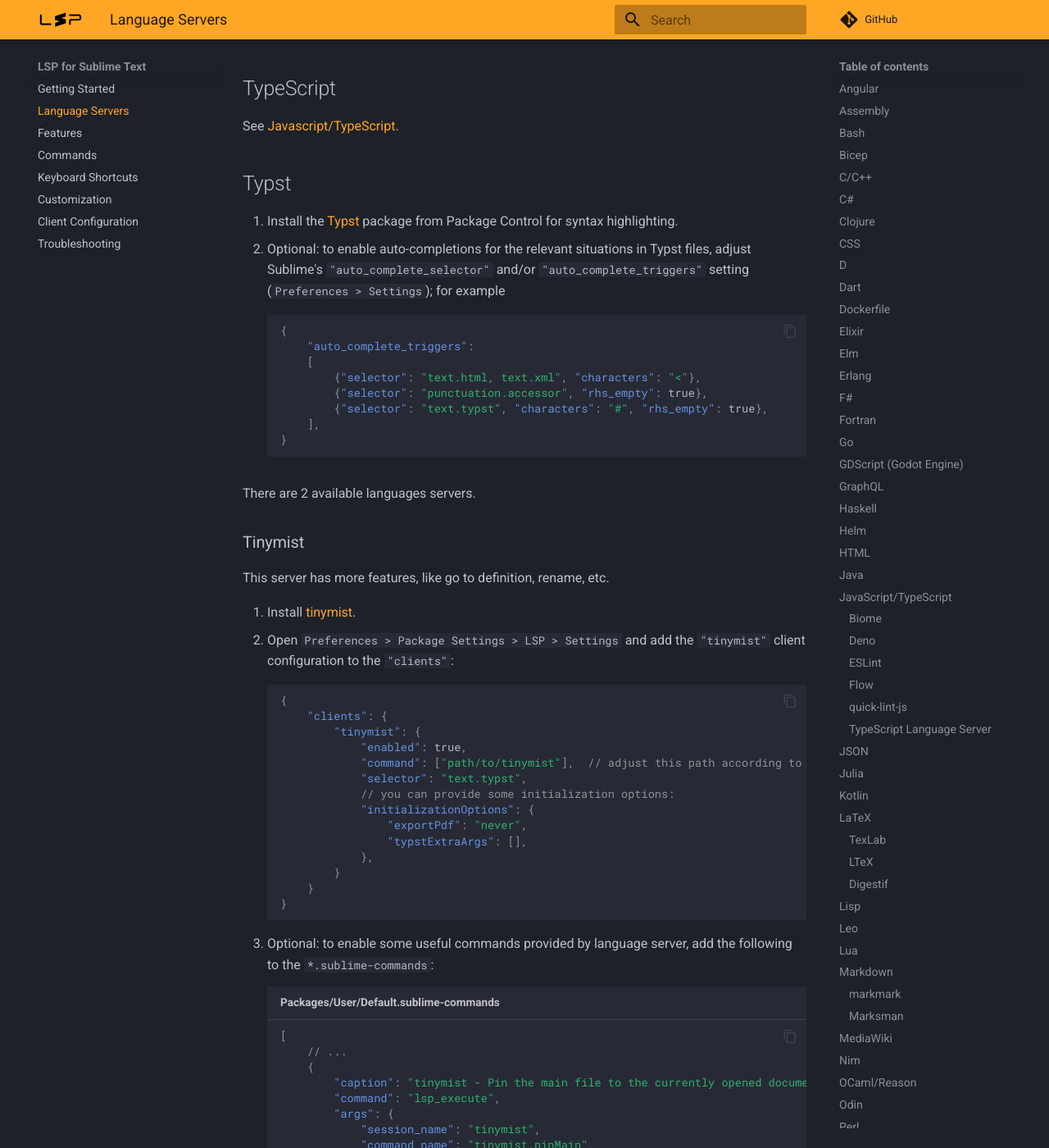
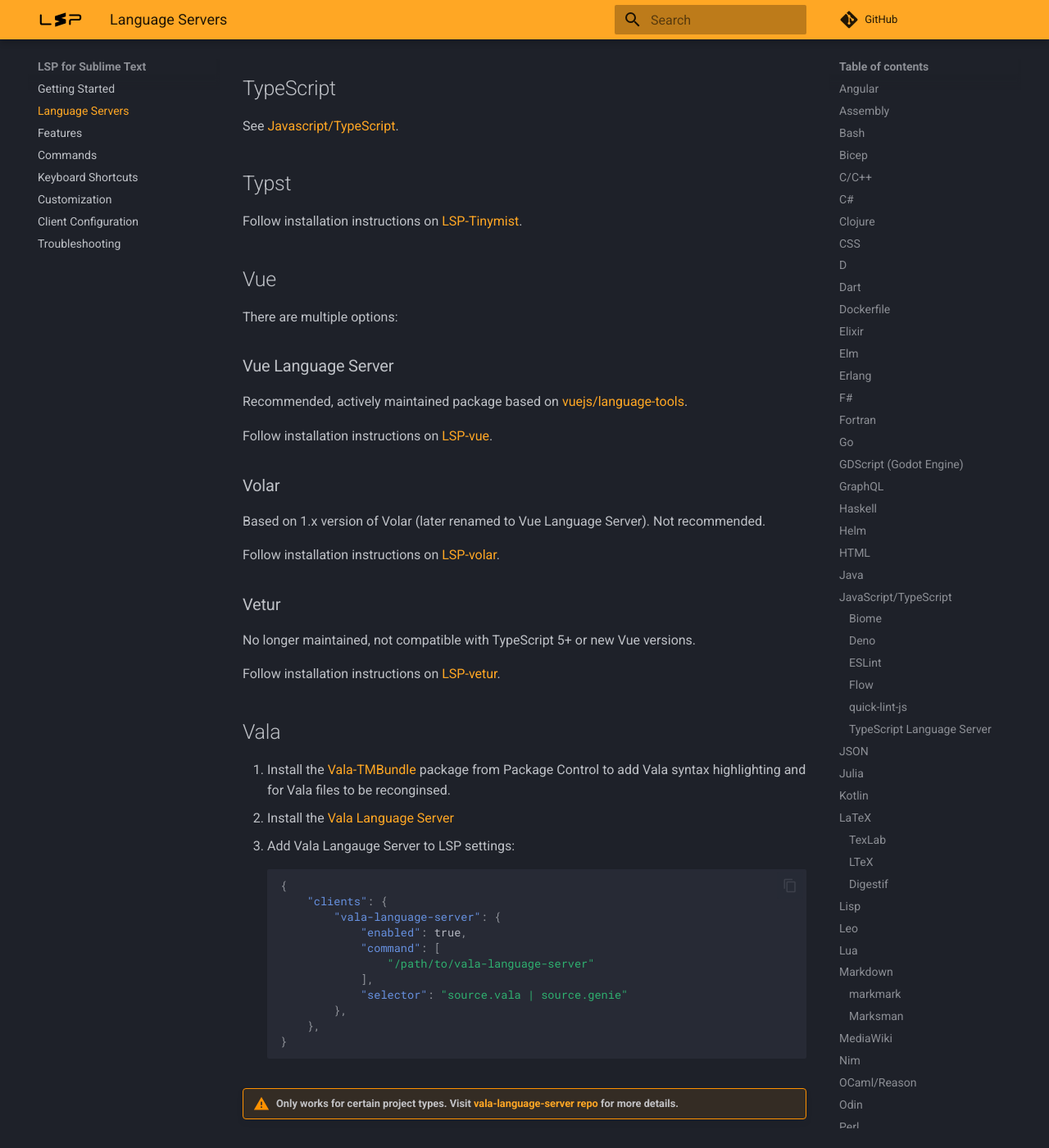
Before and after one commit to sublimelsp/LSP, an MkDocs documentation site: the page built from docs/src/language_servers.md, in a window 1280 px wide and 1400 px high, scrolled down 21922 px. Shown: the whole window at 82% size. Built offline with MkDocs 1.6.1 and Material for MkDocs 9.7.7, drawn with Linux system fonts in a browser that asks for light colours; comment, search, counter and statistics services are not loaded; some of the changed text lies outside the part shown.

Commit message:
Docs: update instructions for Typst

````diff
--- a/docs/src/language_servers.md
+++ b/docs/src/language_servers.md
@@ -917,116 +917,7 @@
 
 ## Typst
 
-1. Install the [Typst](https://packagecontrol.io/packages/Typst) package from Package Control for syntax highlighting.
-2. Optional: to enable auto-completions for the relevant situations in Typst files, adjust Sublime's `"auto_complete_selector"` and/or `"auto_complete_triggers"` setting (`Preferences > Settings`); for example
-
-    ```jsonc
-    {
-        "auto_complete_triggers":
-        [
-            {"selector": "text.html, text.xml", "characters": "<"},
-            {"selector": "punctuation.accessor", "rhs_empty": true},
-            {"selector": "text.typst", "characters": "#", "rhs_empty": true},
-        ],
-    }
-    ```
-
-There are 2 available languages servers.
-
-### Tinymist
-
-This server has more features, like go to definition, rename, etc.
-
-1. Install [tinymist](https://github.com/Myriad-Dreamin/tinymist).
-2. Open `Preferences > Package Settings > LSP > Settings` and add the `"tinymist"` client configuration to the `"clients"`:
-
-    ```jsonc
-    {
-        "clients": {
-            "tinymist": {
-                "enabled": true,
-                "command": ["path/to/tinymist"],  // adjust this path according to your platform/setup
-                "selector": "text.typst",
-                // you can provide some initialization options:
-                "initializationOptions": {
-                    "exportPdf": "never",
-                    "typstExtraArgs": [],
-                },
-            }
-        }
-    }
-    ```
-
-3. Optional: to enable some useful commands provided by language server, add the following to the `*.sublime-commands`:
-
-    <!-- how to call: see https://github.com/Myriad-Dreamin/tinymist/blob/main/editors/vscode/src/extension.ts -->
-    ```jsonc title="Packages/User/Default.sublime-commands"
-    [
-        // ...
-        {
-            "caption": "tinymist - Pin the main file to the currently opened document",
-            "command": "lsp_execute",
-            "args": {
-                "session_name": "tinymist",
-                "command_name": "tinymist.pinMain",
-                "command_args": ["${file}"]
-            }
-        },
-        {
-            "caption": "tinymist - Unpin the main file",
-            "command": "lsp_execute",
-            "args": {
-                "session_name": "tinymist",
-                "command_name": "tinymist.pinMain",
-                "command_args": [null]
-            }
-        },
-    ]
-    ```
-
-### Typst-lsp
-
-1. Install [typst-lsp](https://github.com/nvarner/typst-lsp/releases).
-2. Open `Preferences > Package Settings > LSP > Settings` and add the `"typst-lsp"` client configuration to the `"clients"`:
-
-    ```jsonc
-    {
-        "clients": {
-            "typst-lsp": {
-                "enabled": true,
-                "command": ["path/to/typst-lsp"],  // adjust this path according to your platform/setup
-                "selector": "text.typst"
-            }
-        }
-    }
-    ```
-
-3. Optional: to enable some useful commands provided by language server, add the following to the `*.sublime-commands`:
-
-    <!-- how to call: see https://github.com/nvarner/typst-lsp/blob/master/editors/vscode/src/extension.ts -->
-    ```jsonc title="Packages/User/Default.sublime-commands"
-    [
-        // ...
-        {
-            "caption": "typst-lsp - Pin the main file to the currently opened document",
-            "command": "lsp_execute",
-            "args": {
-                "session_name": "typst-lsp",
-                "command_name": "typst-lsp.doPinMain",
-                "command_args": ["${file_uri}"]
-            }
-        },
-        {
-            "caption": "typst-lsp - Unpin the main file",
-            "command": "lsp_execute",
-            "args": {
-                "session_name": "typst-lsp",
-                "command_name": "typst-lsp.doPinMain",
-                "command_args": ["detached"]
-            }
-        },
-    ]
-    ```
+Follow installation instructions on [LSP-Tinymist](https://github.com/sublimelsp/LSP-Tinymist).
 
 ## Vue
 
````
